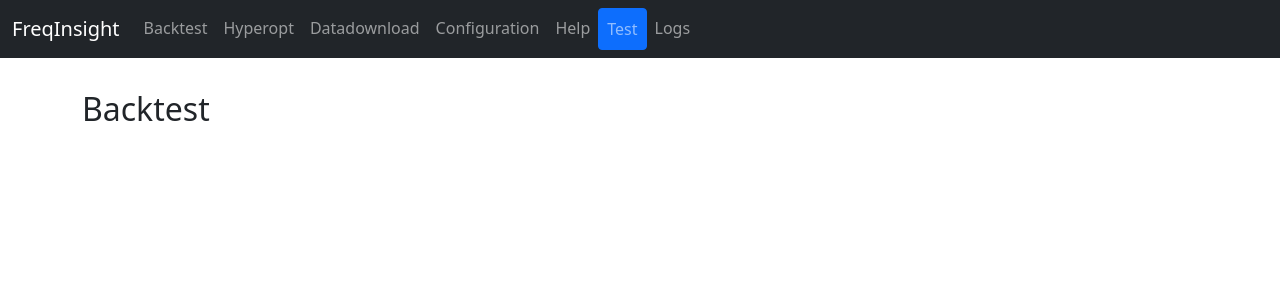
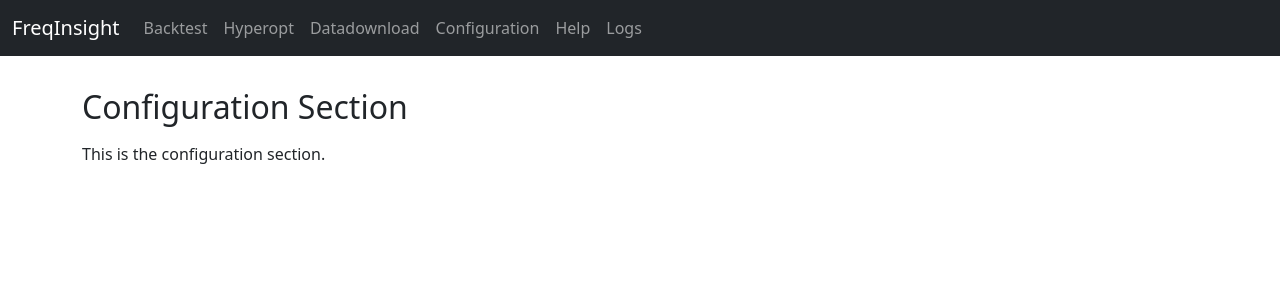
Before and after one commit to IdifixNL/FreqInsight, a Flask app: page / in a window 1280 px wide. Shown: the top 300 px of the page. Run offline with Flask 2, Linux system fonts and the light colour scheme.

Commit message:
working on splittinng html files

```diff
--- a/static/css/main.css
+++ b/static/css/main.css
@@ -33,9 +33,3 @@
   margin: 0;
   padding: 0;
 }
-
-
-
-/* body {
-  background-color: red !important;
-} */
--- a/static/js/main.js
+++ b/static/js/main.js
@@ -1,3 +1,7 @@
+$(document).ready(function() {
+  // Hide all sections except the first one
+  $(".section:not(:first)").hide();
+
   // Function to show the section with the given id and hide others
   function showSection(id) {
     $(".section").hide();
@@ -26,9 +30,6 @@
   });
 
   $('#test-btn').click(function() {
-    // Hide the "Test" button in the navbar
-    $(this).hide();
-
     // Show the "Test" button in the "Test" section
     $('#test-section-button').show();
 
@@ -57,3 +58,6 @@
             showSection('logs');
         });
   });
+
+  showSection('configuration');
+});
--- /dev/null
+++ b/templates/configuration.html
@@ -0,0 +1,4 @@
+<div class="section" id="configuration">
+    <h2>Configuration Section</h2>
+    <p>This is the configuration section.</p>
+</div>
--- /dev/null
+++ b/templates/help.html
@@ -0,0 +1,4 @@
+<div class="section" id="help-section" style="display:none;">
+    <h2>Help Section</h2>
+    <p>This is the help section.</p>
+</div>
--- a/templates/index.html
+++ b/templates/index.html
@@ -5,9 +5,6 @@
     <meta name="viewport" content="width=device-width, initial-scale=1">
     <title>My First Flask Project</title>
     <link rel="stylesheet" href="{{ url_for('static', filename='css/main.css') }}">
-
-    <!-- Custom JavaScript -->
-    <script src="/static/js/main.js"></script>
 
     <!-- Bootstrap CSS -->
     <link href="https://cdn.jsdelivr.net/npm/bootstrap@5.1.0/dist/css/bootstrap.min.css" rel="stylesheet">
@@ -17,10 +14,12 @@
 
     <!-- Bootstrap JavaScript -->
     <script src="https://cdn.jsdelivr.net/npm/bootstrap@5.1.0/dist/js/bootstrap.bundle.min.js"></script>
+
+    <!-- Custom JavaScript -->
+    <script src="{{ url_for('static', filename='js/main.js') }}"></script>
   </head>
   <body>
 
-    <header>
     <nav class="navbar navbar-expand-lg navbar-dark bg-dark">
       <div class="container-fluid">
         <a class="navbar-brand" href="#">FreqInsight</a>
@@ -45,125 +44,20 @@
               <a class="nav-link" href="#" id="help-btn">Help</a>
             </li>
             <li class="nav-item">
-                <button class="nav-link btn btn-primary" id="test-btn">Test</button>
-              </li>
-              <li class="nav-item">
               <a class="nav-link" href="#" id="logs-btn">Logs</a>
             </li>
           </ul>
         </div>
       </div>
     </nav>
-    </header>
 
     <main class="container">
-      <div id="backtest" class="section">
-        <h2>Backtest</h2>
-        <!-- Your Backtest content here -->
+      {% include 'configuration.html' %}
+      <div id="help" class="section" style="display:none;">
+        <h2>Help Section</h2>
+        <p>This is the help section.</p>
       </div>
-
-      <div id="hyperopt" class="section">
-        <h2>Hyperopt</h2>
-        <!-- Your Hyperopt content here -->
-      </div>
-
-      <div id="datadownload" class="section">
-        <h2>Datadownload</h2>
-        <!-- Your Datadownload content here -->
-      </div>
-
-      <div id="configuration" class="section">
-        <h2>Configuration</h2>
-        <!-- Your Configuration content here -->
-      </div>
-
-      <div id="help" class="section">
-        <h2>Help</h2>
-        <!-- Your Help content here -->
-      </div>
-
-      <div id="test" class="section">
-        <h2>Test</h2>
-        <button id="test-section-button" style="display:none;">Test</button>
-        <p id="test-result"></p>
-      </div>
-      <div id="logs" class="section">
-        <h2>Logs</h2>
-        <!-- Your Logs content here -->
-      </div>
-
     </main>
-
-    <script>
-      // Hide all sections except the first one
-      $(".section:not(:first)").hide();
-
-// Function to show the section with the given id and hide others
-function showSection(id) {
-    $(".section").hide();
-    $("#" + id).show();
-}
-
-// Event listeners for menu buttons
-$('#backtest-btn').click(function() {
-    showSection('backtest');
-});
-
-$('#hyperopt-btn').click(function() {
-    showSection('hyperopt');
-});
-
-$('#datadownload-btn').click(function() {
-    showSection('datadownload');
-});
-
-$('#configuration-btn').click(function() {
-    showSection('configuration');
-});
-
-$('#help-btn').click(function() {
-    showSection('help');
-});
-
-$('#test-btn').click(function() {
-    // Show the "Test" button in the "Test" section
-    $('#test-section-button').show();
-
-    // Show the "Test" section
-    showSection('test');
-});
-
-$('#test-section-button').click(function() {
-    $.post('/test')
-        .done(function(data) {
-            $('#test-result').text("Message: " + data.message + "\nName: " + data.name + "\nState: " + data.state);
-        })
-        .fail(function(jqXHR, textStatus, errorThrown) {
-            $('#test-result').text('Error: ' + errorThrown);
-        });
-});
-
-$('#logs-btn').click(function() {
-    $.get('/logs')
-        .done(function(data) {
-            $('#logs-content').html(data);
-            showSection('logs');
-        })
-        .fail(function(jqXHR, textStatus, errorThrown) {
-            $('#logs-content').text('Error: ' + errorThrown);
-            showSection('logs');
-        });
-});
-
-
-
-
-
-$('#logs-btn').click(function() {
-  showSection('logs');
-});
-
-    </script>
 
   </body>
 </html>
```
Also changed, not shown: templates/base.html (added, +77 -0 lines), templates/navbar.html (added, +33 -0 lines), 1 other file. Lines whose indentation alone changed are shown as unchanged.
